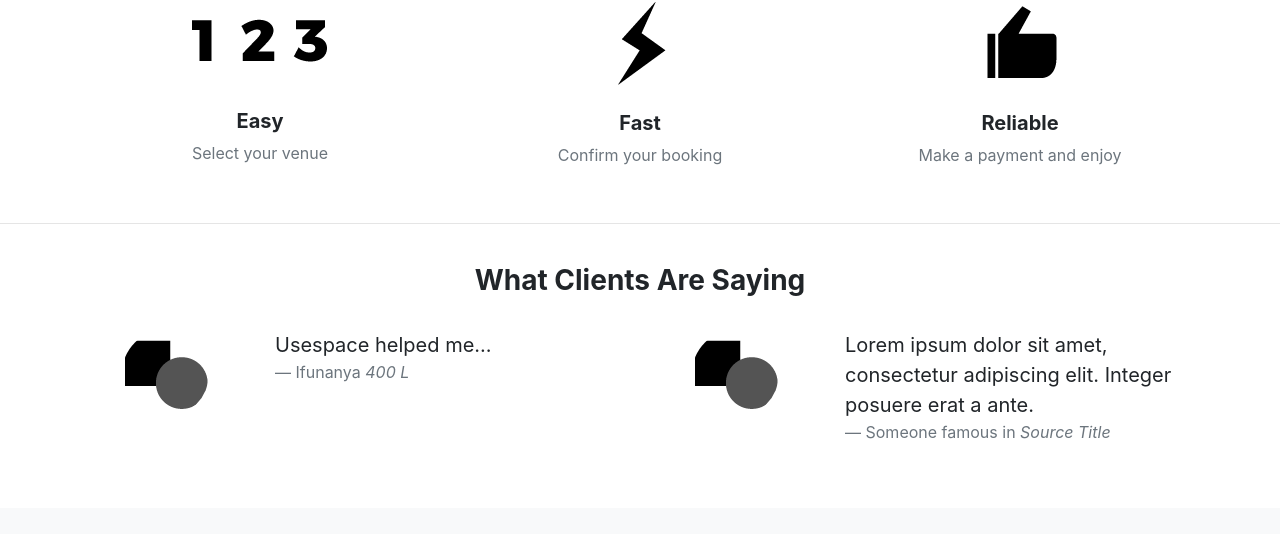
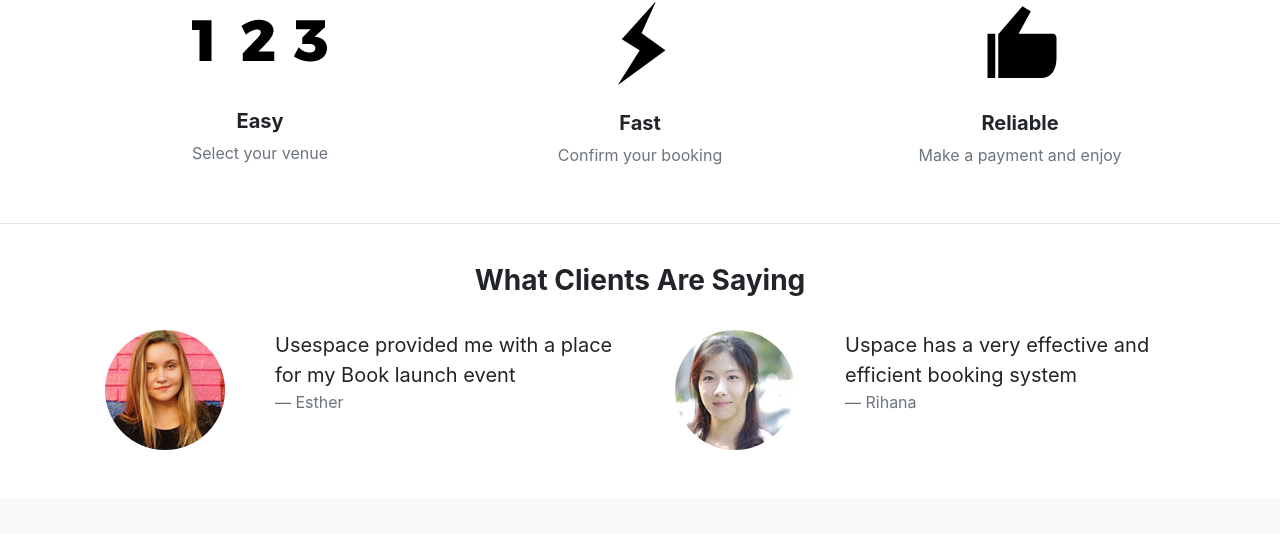
Before and after one commit to UseSpaceCU/usespacecu.github.io, a plain HTML site: page index.html in a window 1280 px wide. Shown: the part 1194-1728 px from the top of the page. Drawn offline with nearby package versions, Linux system fonts and the light colour scheme.

Commit message:
Added Testimonials

```diff
--- a/index.html
+++ b/index.html
@@ -230,27 +230,26 @@
             <div class="row">
 
                 <div class="col-2 text-center">
-                    <img class="img-fluid rounded-circle" src="images/home/client/client.png" alt="client image">
+                    <img class="img-fluid rounded-circle" src="images/testimonials/esther.jpg" alt="client image">
                 </div>
                 <div class="col-4">
                     <blockquote class="blockquote">
-                        <p class="mb-0">Usespace helped me...</p>
-                        <footer class="blockquote-footer">Ifunanya <cite title="Source Title">400 L</cite></footer>
+                        <p class="mb-0">Usespace provided me with a place for my Book launch event </p>
+                        <footer class="blockquote-footer">Esther <cite title="Source Title"> </cite></footer>
                     </blockquote>
                 </div>
 
                 <br />
 
                 <div class="col-2 text-center">
-                    <img class="img-fluid rounded-circle" src="images/home/client/client.png" alt="client image">
+                    <img class="img-fluid rounded-circle" src="images/testimonials/rihana.jpg" alt="client image" height="1S0px">
                 </div>
                 <div class="col-4">
                     <blockquote class="blockquote">
-                        <p class="mb-0">Lorem ipsum dolor sit amet, consectetur adipiscing elit. Integer posuere erat a ante.</p>
-                        <footer class="blockquote-footer">Someone famous in <cite title="Source Title">Source Title</cite></footer>
+                        <p class="mb-0">Uspace has a very effective and efficient booking system</p>
+                        <footer class="blockquote-footer">Rihana<cite title="Source Title"></cite></footer>
                     </blockquote>
                 </div>
-            </div>
         </div>
 
     </div>
```
Also changed, not shown: images/testimonials/David.jpg (added), images/testimonials/bambi.JPG (added), images/testimonials/esther.jpg (added), images/testimonials/jeremiah.jpg (added), images/testimonials/joshua.jpg (added), images/testimonials/rihana.jpg (added).
